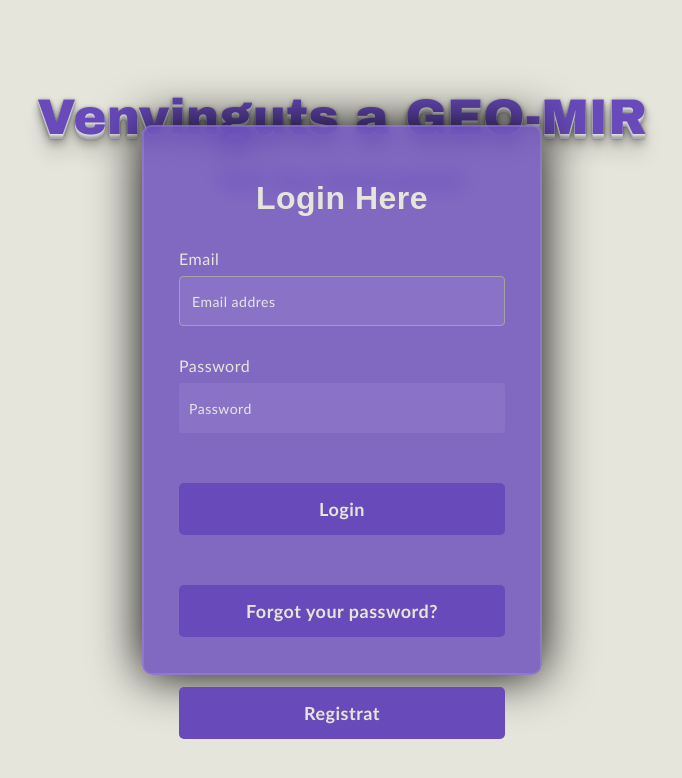
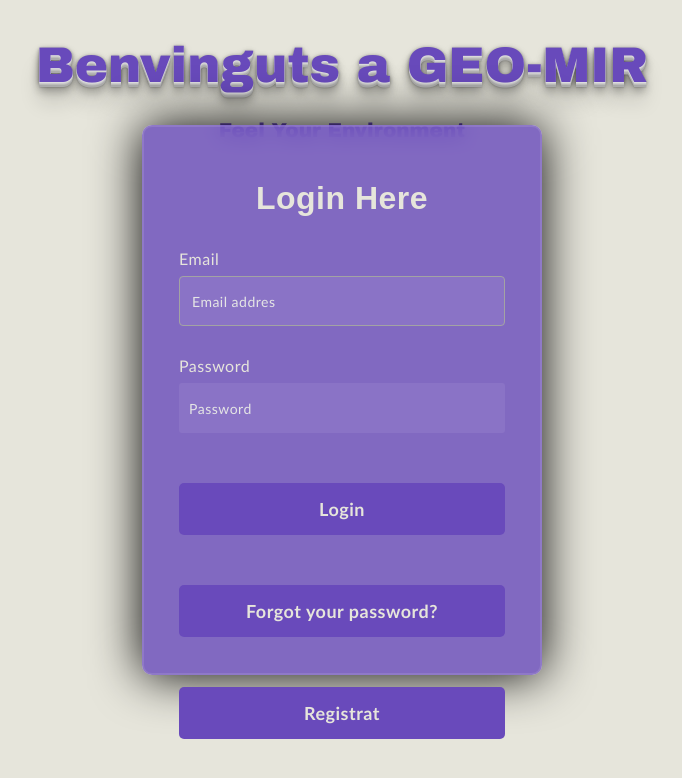
Before and after one commit to ErikFernandezTorrents/geomir-react_Mario_Erik, a React (Vite) app in the folder geomir-react/: page /places/1 in a window 1280 px wide. Shown: the top 778 px of the page, without its empty margins (298-980 px from the left). Built offline with nearby package versions, Linux system fonts and the light colour scheme.

Commit message:
favorite mejorado y acabado

```diff
--- a/geomir-react/src/App.css
+++ b/geomir-react/src/App.css
@@ -255,6 +255,7 @@ button{
 .containerTextarea textarea{
     width: 100%;
     height:100%;
+    color: rgb(0, 0, 0);
 }
 .addReviewButton{
     margin-top: 3%;
@@ -277,7 +278,7 @@ input[type=text], select, textarea {
     border: 1px solid rgb(163, 163, 163);
     border-radius: 4px;
     resize: vertical;
-    color: #000;
+
 }
 .Reviewcontainer{
     margin-top: 2%;
--- a/geomir-react/src/auth/Login.jsx
+++ b/geomir-react/src/auth/Login.jsx
@@ -38,7 +38,7 @@ export const Login = ({ setCanvi }) => {
     };
     return (
         <>
-            <h1 id='h1Login'>Venvinguts a GEO-MIR</h1>
+            <h1 id='h1Login'>Benvinguts a GEO-MIR</h1>
             <p id="eslogan">Feel Your Environment</p>
             <div className='div'>
                 <form className='allForms'>
--- a/geomir-react/src/places/Place.jsx
+++ b/geomir-react/src/places/Place.jsx
@@ -17,7 +17,7 @@ export const Place = () => {
     description:"",
     latitude:"",
     longitude:"",
-    favorites_count:"",
+    favorites_count:0,
     reviews_count:"",
     file:{filepath:""}
   });
@@ -90,8 +90,9 @@ export const Place = () => {
       const resposta = await data.json();
       console.log(resposta);
       if (resposta.success === true) {
-          setRefresh(!refresh);
+          //setRefresh(!refresh);
           setFavourite(true);
+          setPlaces({...place, favorites_count: place.favorites_count+1 })
       }
 
     }catch {
@@ -113,8 +114,10 @@ export const Place = () => {
       const resposta = await data.json();
       console.log(resposta);
       if (resposta.success === true) {
-          setRefresh(!refresh);
+          //setRefresh(!refresh);
           setFavourite(false);
+          setPlaces({...place, favorites_count: place.favorites_count-1 })
+
       }
 
     }catch {
--- a/geomir-react/src/styles.css
+++ b/geomir-react/src/styles.css
@@ -54,7 +54,7 @@
 }
 #h1Login{
     text-align: center;
-    margin-top: 7%;
+    margin-top: 3%;
     font-family: Arial Black;
     font-weight: bold;
     font-size: 50px;
```
